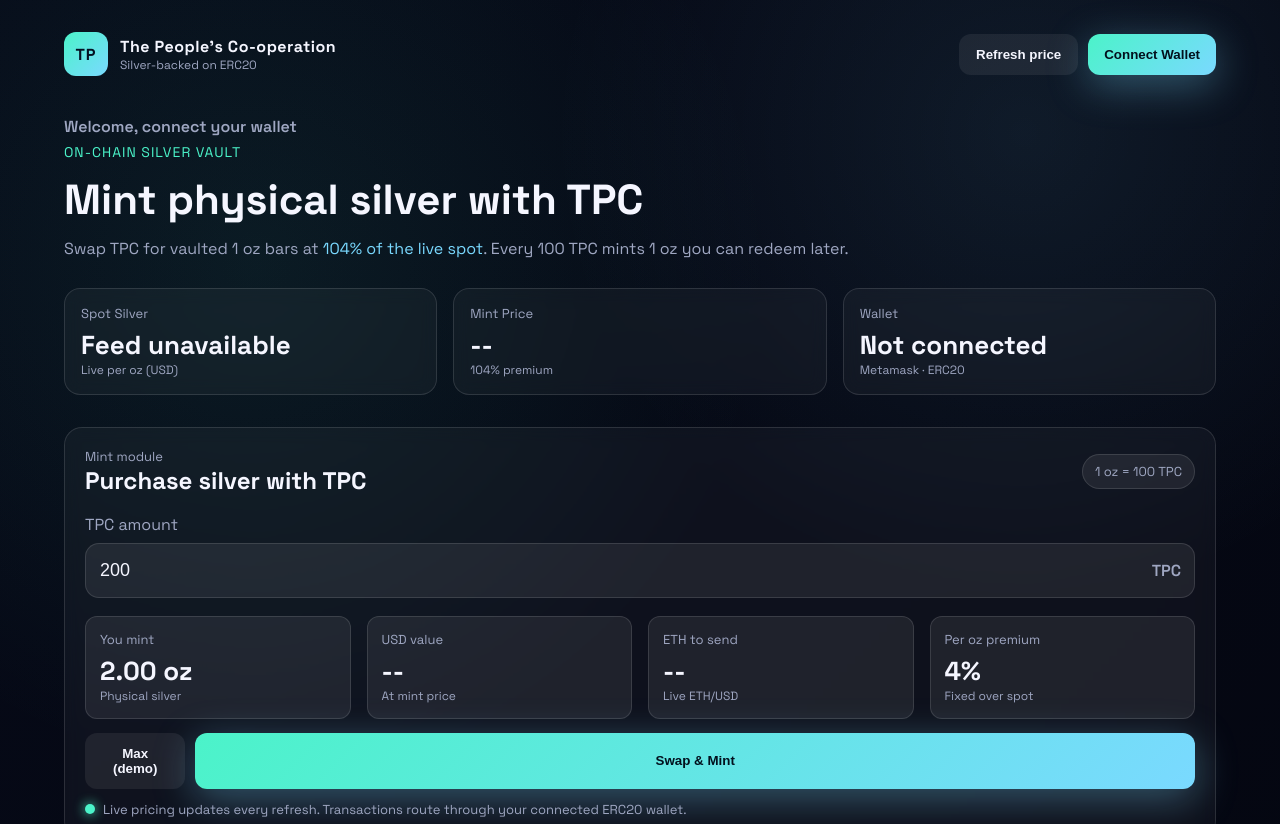
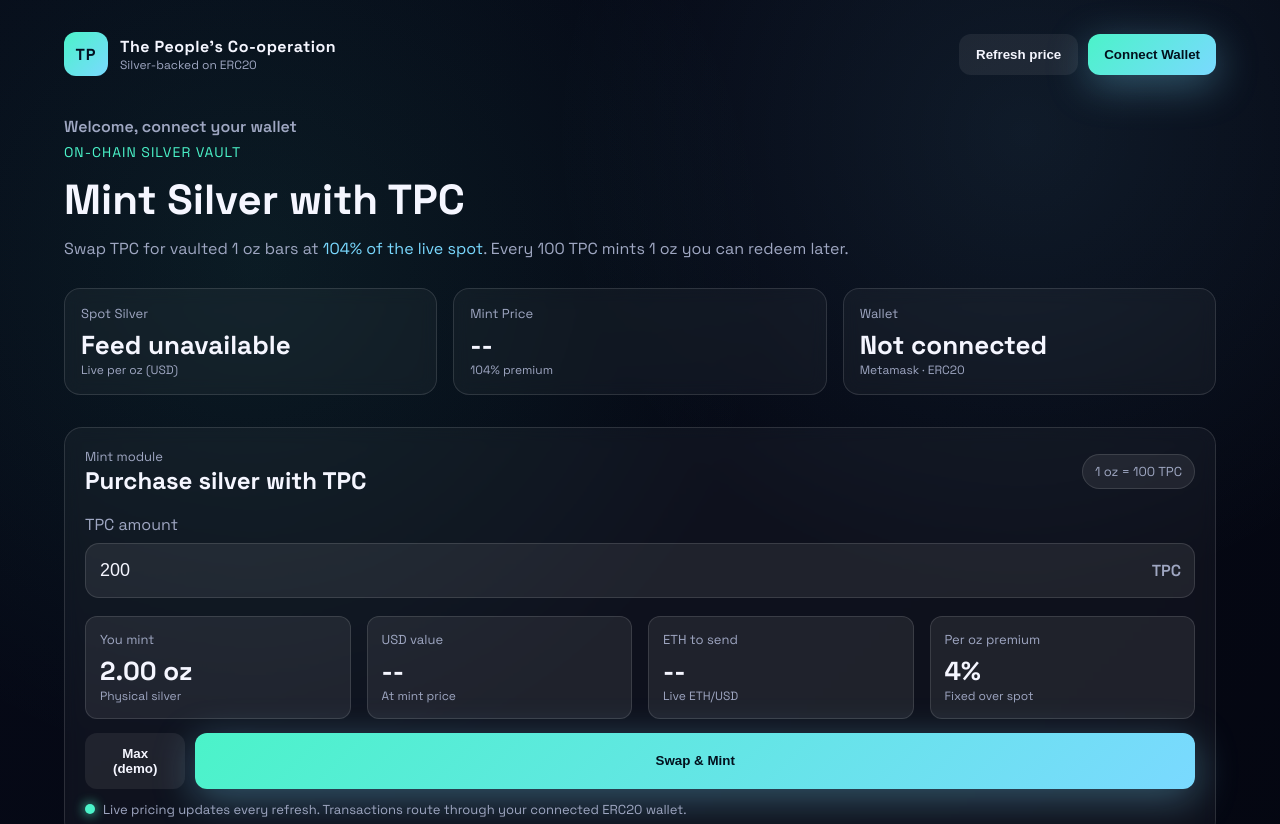
Before and after one commit to jjay6699/silver, a plain HTML site: page index.html in a window 1280 px wide. Shown: the top 824 px of the page. Drawn offline with Linux system fonts and the light colour scheme; no server answers.

Commit message:
Update hero heading

```diff
--- a/index.html
+++ b/index.html
@@ -29,7 +29,7 @@
       <section class="hero">
         <div class="welcome" id="welcomeMessage">Welcome, connect your wallet</div>
         <div class="eyebrow">On-chain silver vault</div>
-        <h1>Mint physical silver with TPC</h1>
+        <h1>Mint Silver with TPC</h1>
         <p class="lede single-line">
           Swap TPC for vaulted 1 oz bars at <span class="highlight">104% of the live spot</span>. Every 100 TPC mints 1 oz you can redeem later.
         </p>
```
